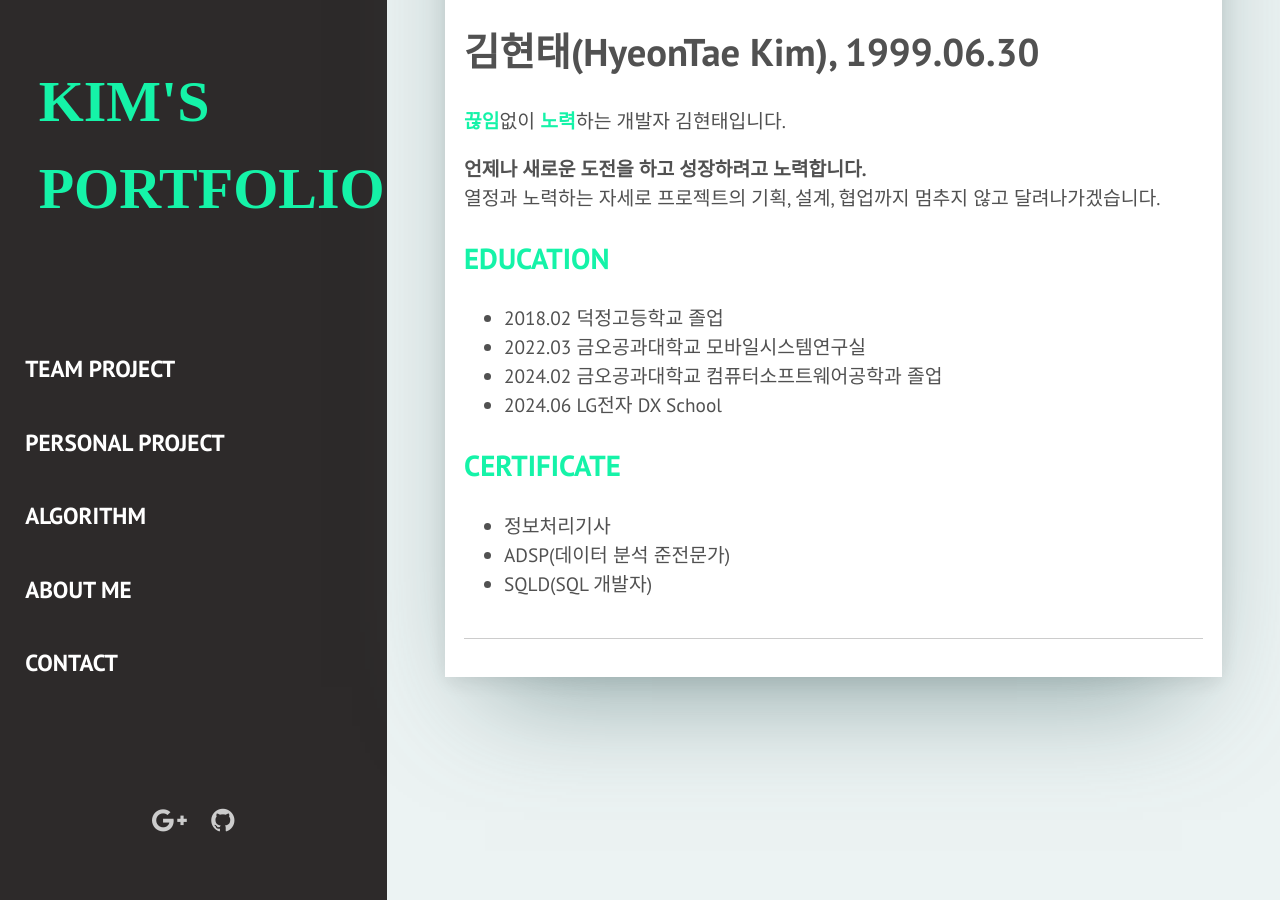
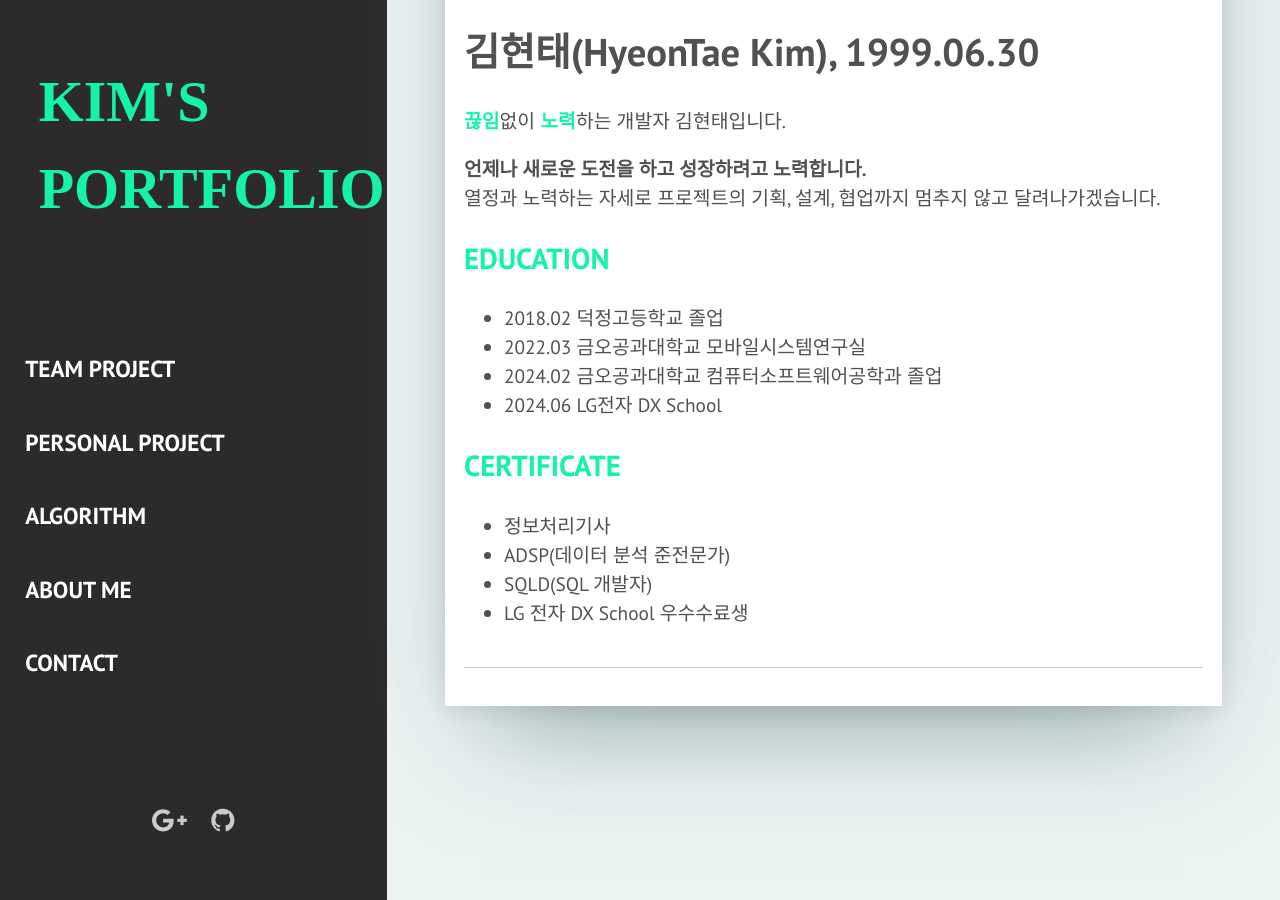
Before and after one commit to kimgusxo/kimgusxo.github.io, a Jekyll site: the page built from _pages/about.html, in a window 1280 px wide and 900 px high, scrolled down 628 px. Built offline with Jekyll 4.4.1, drawn with Linux system fonts in a browser that asks for light colours; some web fonts are replaced.

Commit message:
소개페이지 수정

```diff
--- a/_pages/about.html
+++ b/_pages/about.html
@@ -24,3 +24,4 @@ permalink: /about/
 - 정보처리기사
 - ADSP(데이터 분석 준전문가)
 - SQLD(SQL 개발자)
+- LG 전자 DX School 우수수료생
```
